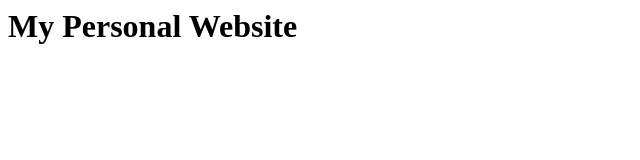
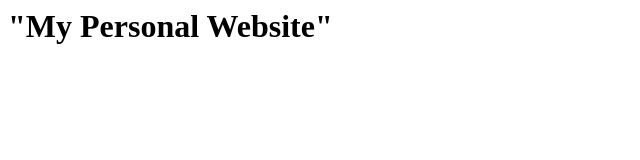
Before and after one commit to fibrhi/PersonalWebsite, a plain HTML site: page index.htm in a window 1280 px wide. Shown: the whole page, without its empty margins (0-640 px from the left). Drawn offline with Linux system fonts and the light colour scheme.

Commit message:
Update index.htm

```diff
--- a/index.htm
+++ b/index.htm
@@ -1,5 +1,13 @@
 <html>
-  <h1>
-    My Personal Website
+
+ <head>
+   <title>"My Website"</title>
+ </head>
+
+  <body>
+    <h1>
+    "My Personal Website"
   </h1>
+  </body>
+
 </html>
```
